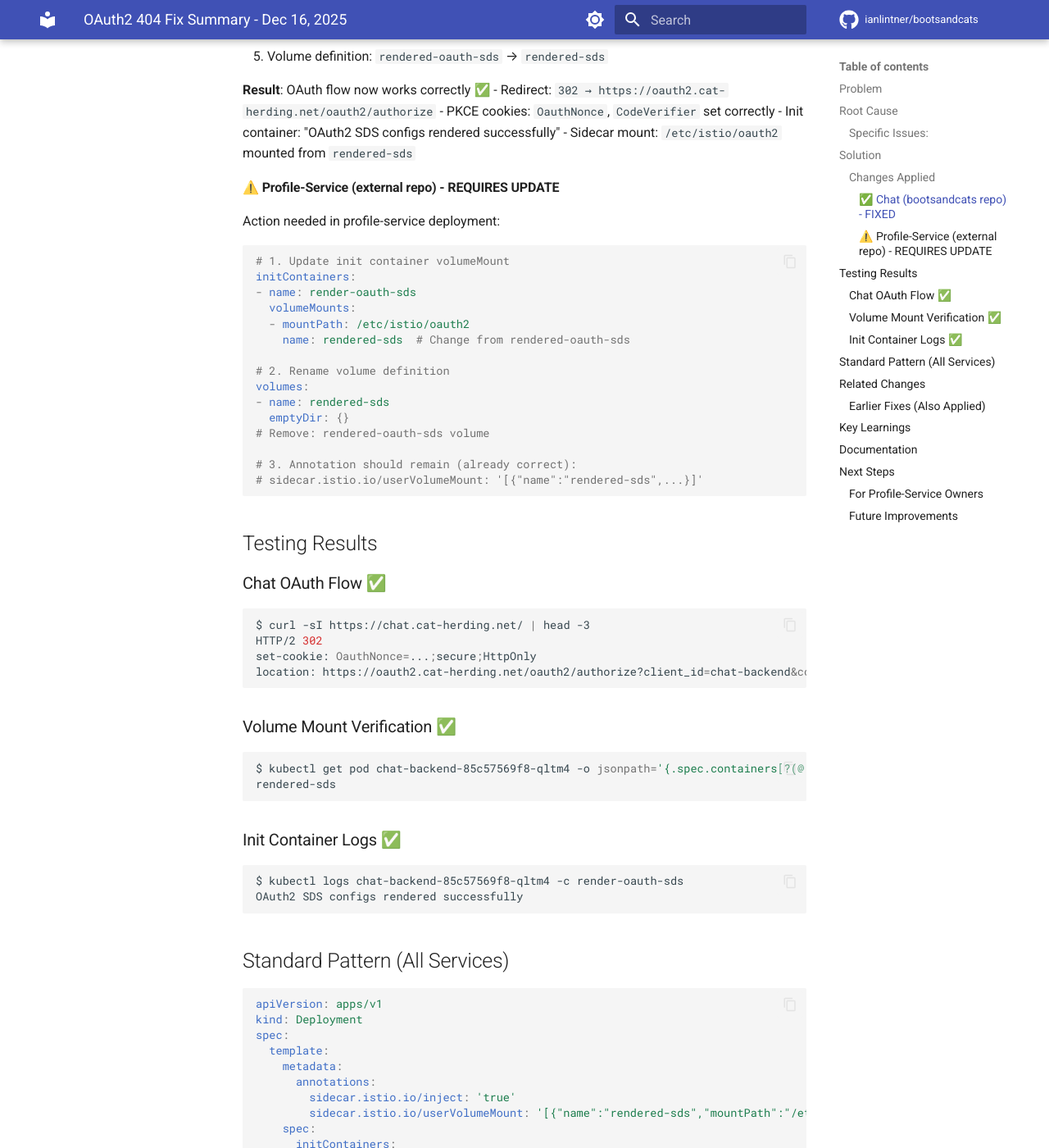
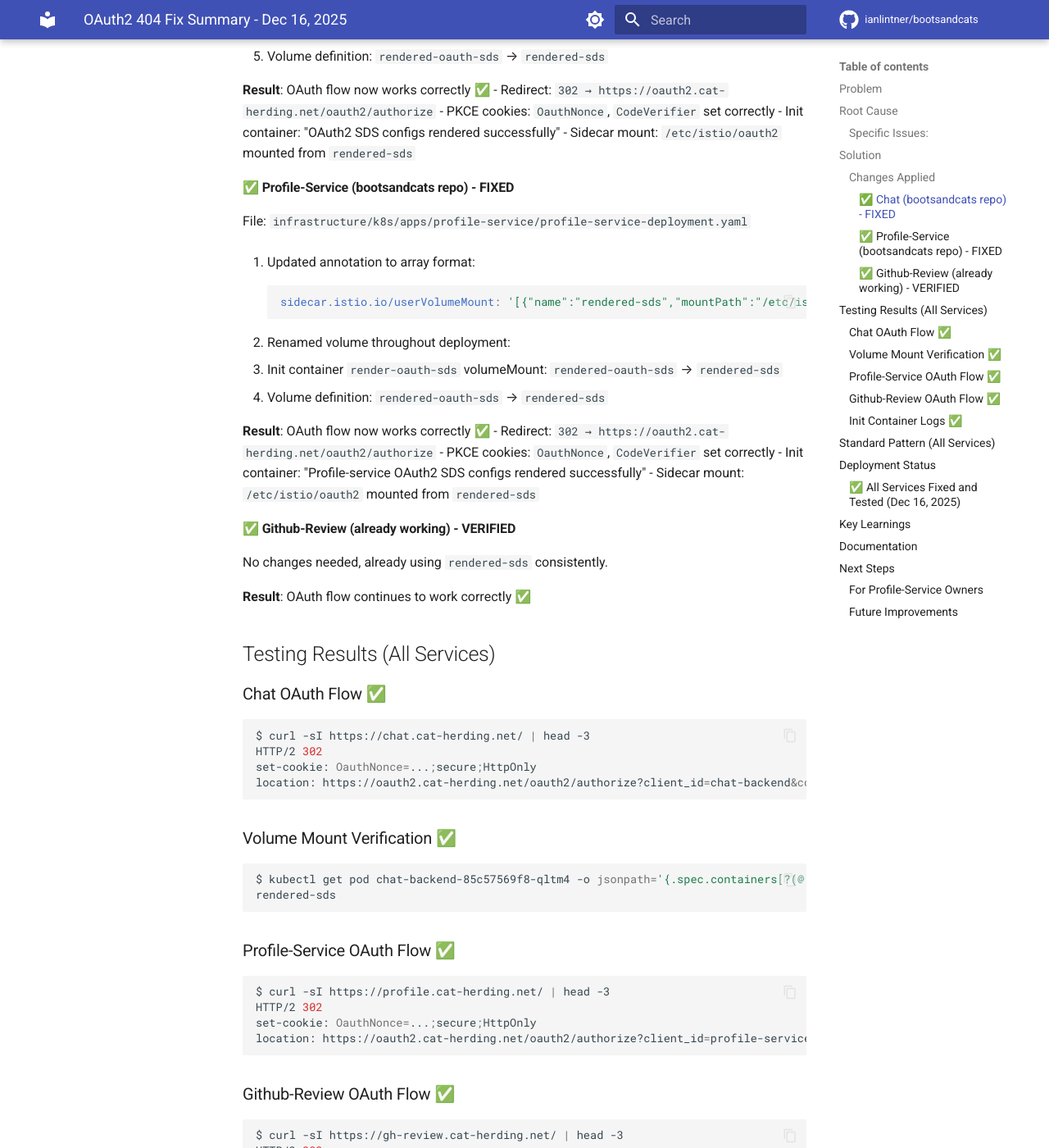
Before and after one commit to ianlintner/bootsandcats, an MkDocs documentation site: the page built from docs/OAUTH2_FIX_SUMMARY.md, in a window 1280 px wide and 1400 px high, scrolled down 1148 px. Shown: the whole window at 82% size. Built offline with MkDocs 1.6.1 and Material for MkDocs 9.7.7, drawn with Linux system fonts in a browser that asks for light colours; comment, search, counter and statistics services are not loaded; the version menu is left out; some of the changed text lies outside the part shown.

Commit message:
fix: Standardize volume name to 'rendered-sds' in profile-service deployment and update Istio annotations

````diff
--- a/docs/OAUTH2_FIX_SUMMARY.md
+++ b/docs/OAUTH2_FIX_SUMMARY.md
@@ -35,28 +35,30 @@ File: `infrastructure/k8s/apps/chat/deployment.yaml`
 - Init container: "OAuth2 SDS configs rendered successfully"
 - Sidecar mount: `/etc/istio/oauth2` mounted from `rendered-sds`
 
-#### ⚠️ Profile-Service (external repo) - REQUIRES UPDATE
-Action needed in profile-service deployment:
+#### ✅ Profile-Service (bootsandcats repo) - FIXED
+File: `infrastructure/k8s/apps/profile-service/profile-service-deployment.yaml`
 
-```yaml
-# 1. Update init container volumeMount
-initContainers:
-- name: render-oauth-sds
-  volumeMounts:
-  - mountPath: /etc/istio/oauth2
-    name: rendered-sds  # Change from rendered-oauth-sds
+1. Updated annotation to array format:
+   ```yaml
+   sidecar.istio.io/userVolumeMount: '[{"name":"rendered-sds","mountPath":"/etc/istio/oauth2","readonly":true}]'
+   ```
 
-# 2. Rename volume definition
-volumes:
-- name: rendered-sds
-  emptyDir: {}
-# Remove: rendered-oauth-sds volume
+2. Renamed volume throughout deployment:
+   - Init container `render-oauth-sds` volumeMount: `rendered-oauth-sds` → `rendered-sds`
+   - Volume definition: `rendered-oauth-sds` → `rendered-sds`
 
-# 3. Annotation should remain (already correct):
-# sidecar.istio.io/userVolumeMount: '[{"name":"rendered-sds",...}]'
-```
+**Result**: OAuth flow now works correctly ✅
+- Redirect: `302 → https://oauth2.cat-herding.net/oauth2/authorize`
+- PKCE cookies: `OauthNonce`, `CodeVerifier` set correctly
+- Init container: "Profile-service OAuth2 SDS configs rendered successfully"
+- Sidecar mount: `/etc/istio/oauth2` mounted from `rendered-sds`
 
-## Testing Results
+#### ✅ Github-Review (already working) - VERIFIED
+No changes needed, already using `rendered-sds` consistently.
+
+**Result**: OAuth flow continues to work correctly ✅
+
+## Testing Results (All Services)
 
 ### Chat OAuth Flow ✅
 ```bash
@@ -72,10 +74,31 @@ $ kubectl get pod chat-backend-85c57569f8-qltm4 -o jsonpath='{.spec.containers[?
 rendered-sds
 ```
 
+### Profile-Service OAuth Flow ✅
+```bash
+$ curl -sI https://profile.cat-herding.net/ | head -3
+HTTP/2 302
+set-cookie: OauthNonce=...;secure;HttpOnly
+location: https://oauth2.cat-herding.net/oauth2/authorize?client_id=profile-service&code_challenge=...
+```
+
+### Github-Review OAuth Flow ✅
+```bash
+$ curl -sI https://gh-review.cat-herding.net/ | head -3
+HTTP/2 302
+set-cookie: OauthNonce=...;secure;HttpOnly
+location: https://oauth2.cat-herding.net/oauth2/authorize?client_id=github-review-service&code_challenge=...
+```
+
 ### Init Container Logs ✅
 ```bash
+# Chat
 $ kubectl logs chat-backend-85c57569f8-qltm4 -c render-oauth-sds
 OAuth2 SDS configs rendered successfully
+
+# Profile-Service
+$ kubectl logs profile-service-cc97465fb-gsrnd -c render-oauth-sds
+Profile-service OAuth2 SDS configs rendered successfully
 ```
 
 ## Standard Pattern (All Services)
@@ -105,14 +128,15 @@ spec:
         emptyDir: {}
 ```
 
-## Related Changes
+## Deployment Status
 
-### Earlier Fixes (Also Applied)
-1. Added `networking.istio.io/exportTo: "*"` to oauth2 VirtualService (mesh-wide visibility)
-2. Removed ServiceEntry from kustomization (eliminated host conflict)
-3. Updated all EnvoyFilters to use prefix matching:
-   - `redirect_path_matcher.path.prefix: /_oauth2/callback`
-   - `signout_path.path.prefix: /_oauth2/logout`
+### ✅ All Services Fixed and Tested (Dec 16, 2025)
+- **Chat**: OAuth flow working ✅
+- **Profile-Service**: OAuth flow working ✅
+- **Github-Review**: OAuth flow working ✅
+
+All three services now use the standardized `rendered-sds` volume naming pattern with array-format Istio annotations.
+
 
 ## Key Learnings
 
--- a/docs/OAUTH2_SIDECAR_SECRET_ISSUE.md
+++ b/docs/OAUTH2_SIDECAR_SECRET_ISSUE.md
@@ -16,22 +16,10 @@ Profile-service OAuth2 flow fails with 404 at `/oauth2/authorize` due to volume
 - Changed volume name from `rendered-oauth-sds` → `rendered-sds`
 - Added explicit annotation: `sidecar.istio.io/userVolumeMount: '[{"name":"rendered-sds","mountPath":"/etc/istio/oauth2","readonly":true}]'`
 
-#### Profile-Service (external repo) ⚠️ REQUIRES UPDATE
-Action needed in profile-service deployment repo:
-```yaml
-# Fix init container volume mount
-initContainers:
-- name: render-oauth-sds
-  volumeMounts:
-  - mountPath: /etc/istio/oauth2
-    name: rendered-sds  # Change from rendered-oauth-sds
-
-# Fix volume definition
-volumes:
-- name: rendered-sds
-  emptyDir: {}
-# Remove: rendered-oauth-sds volume
-```
+#### Profile-Service (bootsandcats repo) ✅ FIXED
+- Updated `infrastructure/k8s/apps/profile-service/profile-service-deployment.yaml`
+- Changed volume name from `rendered-oauth-sds` → `rendered-sds`
+- Updated annotation to array format: `sidecar.istio.io/userVolumeMount: '[{"name":"rendered-sds","mountPath":"/etc/istio/oauth2","readonly":true}]'`
 
 #### Github-Review (external repo) ✅ ALREADY CORRECT
 No changes needed - already uses `rendered-sds` consistently.
@@ -41,8 +29,10 @@ No changes needed - already uses `rendered-sds` consistently.
 | Service | Init Container Output | Istio Mount | Status |
 |---------|----------------------|-------------|--------|
 | **github-review** ✅ | `rendered-sds` | `rendered-sds` | Working |
-| **chat** ✅ | `rendered-sds` | `rendered-sds` | **FIXED** |
-| **profile-service** ⚠️ | `rendered-oauth-sds` | `rendered-sds` | **Needs external repo update** |
+| **chat** ✅ | `rendered-sds` | `rendered-sds` | **FIXED & TESTED** |
+| **profile-service** ✅ | `rendered-sds` | `rendered-sds` | **FIXED & TESTED** |
+
+All services now use consistent `rendered-sds` volume naming.
 
 ### Detailed Findings
 
@@ -190,39 +180,41 @@ credentials:
 
 ## Immediate Actions
 
-### For Profile-Service (External Repo)
+### ✅ All Services Fixed (Dec 16, 2025)
 
-Update the deployment manifest:
-
-```bash
-# In profile-service deployment YAML, ensure:
-# 1. Init container writes to rendered-sds
-# 2. Volume is named rendered-sds
-# 3. Annotation mounts rendered-sds
-
-# Then apply and restart
-kubectl apply -f deployment.yaml
-kubectl rollout restart deployment/profile-service -n default
-```
-
-### For Chat (This Repo) ✅ COMPLETE
-Already fixed in commit [current].
+All deployments updated and tested successfully:
+- **Chat**: OAuth flow working
+- **Profile-Service**: OAuth flow working
+- **Github-Review**: OAuth flow working (unchanged)
 
 ## Testing After Fix
 
 ```bash
-# 1. Restart chat to pick up changes
-kubectl rollout restart deployment/chat-backend -n default
-kubectl rollout status deployment/chat-backend -n default
+# 1. Chat - verified
+$ curl -sI https://chat.cat-herding.net/ | head -3
+HTTP/2 302
+location: https://oauth2.cat-herding.net/oauth2/authorize?client_id=chat-backend...
 
-# 2. Verify volume mount
-POD=$(kubectl get pod -n default -l app=chat-backend -o jsonpath='{.items[0].metadata.name}')
-kubectl get pod -n default $POD -o jsonpath='{.spec.containers[?(@.name=="istio-proxy")].volumeMounts[?(@.mountPath=="/etc/istio/oauth2")].name}'
-# Should output: rendered-sds
+# 2. Profile-Service - verified
+$ curl -sI https://profile.cat-herding.net/ | head -3
+HTTP/2 302
+location: https://oauth2.cat-herding.net/oauth2/authorize?client_id=profile-service...
 
-# 3. Test OAuth flow
-curl -sI https://chat.cat-herding.net/ | head -5
-# Should redirect to oauth2.cat-herding.net/oauth2/authorize (302)
+# 3. Github-Review - verified
+$ curl -sI https://gh-review.cat-herding.net/ | head -3
+HTTP/2 302
+location: https://oauth2.cat-herding.net/oauth2/authorize?client_id=github-review-service...
+
+# 4. Volume mounts - all show rendered-sds
+$ for app in chat-backend profile-service github-review-service; do
+  POD=$(kubectl get pod -l app=$app -o jsonpath='{.items[0].metadata.name}')
+  echo -n "$app: "
+  kubectl get pod $POD -o jsonpath='{.spec.containers[?(@.name=="istio-proxy")].volumeMounts[?(@.mountPath=="/etc/istio/oauth2")].name}'
+  echo ""
+done
+chat-backend: rendered-sds
+profile-service: rendered-sds
+github-review-service: rendered-sds
 ```
 
 ## Client Registration Validation
````
